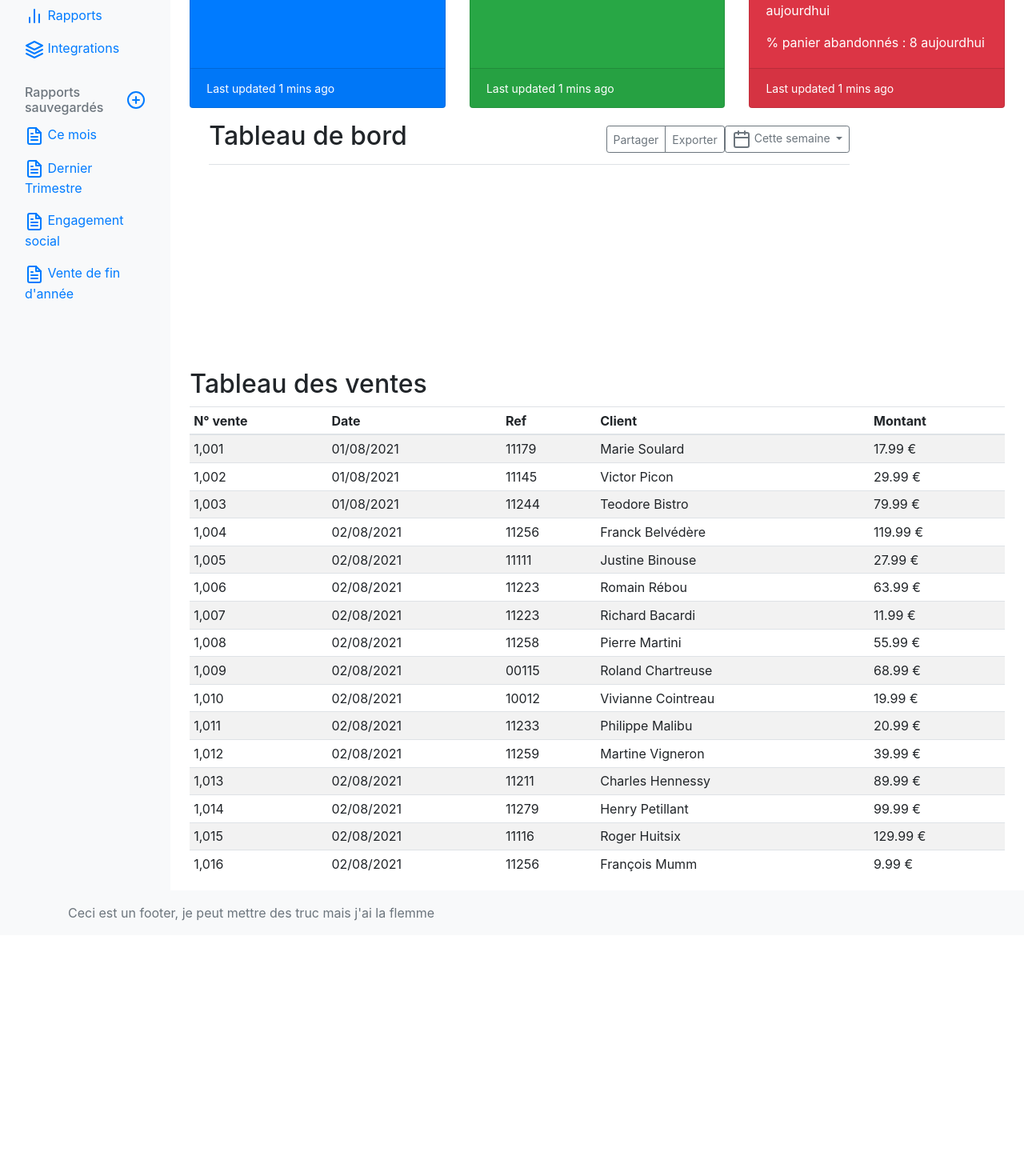
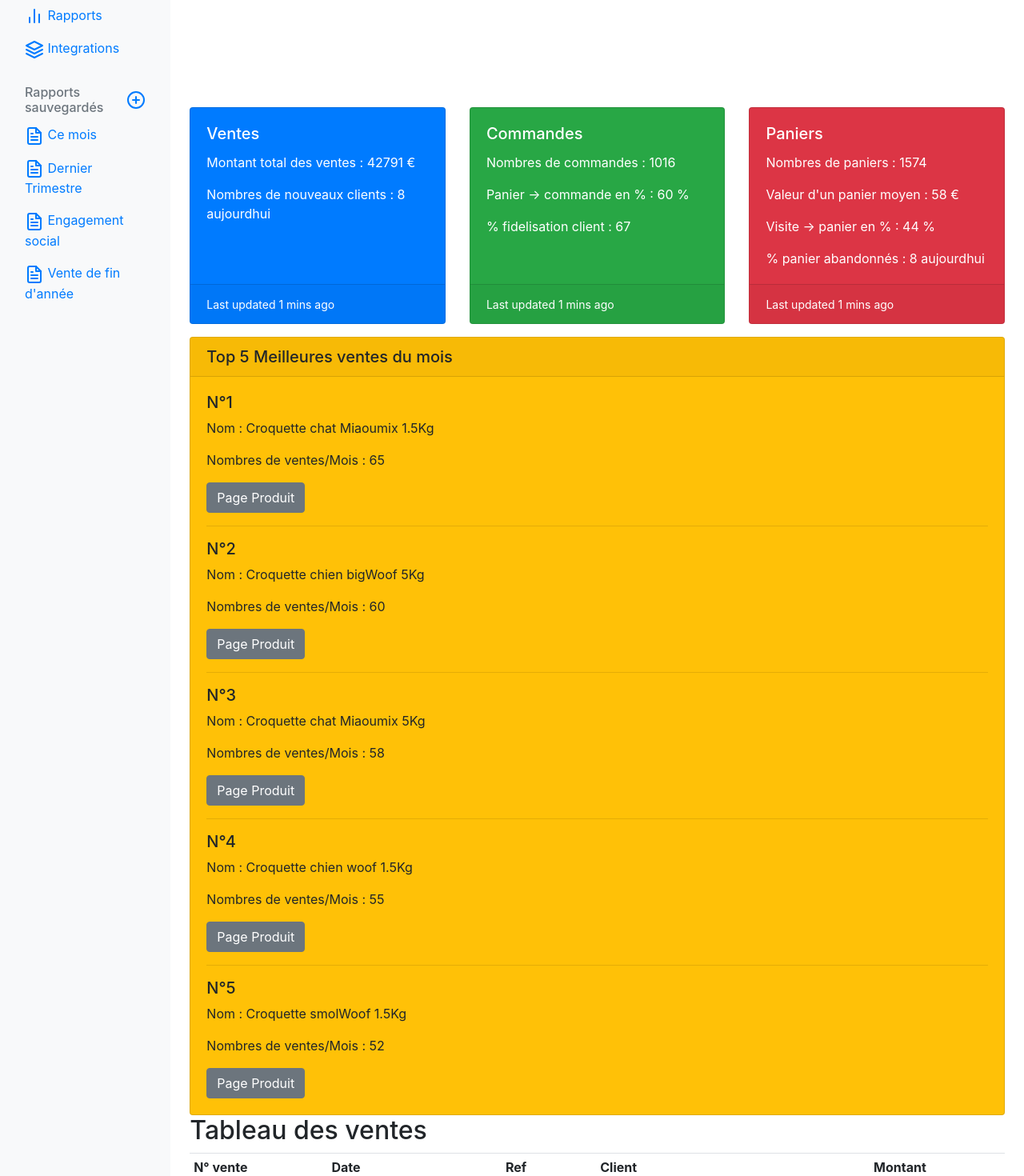
Before and after one commit to Toster/Tpangular1, an Angular app: page / in a window 1280 px wide. Shown: the part 320-1790 px from the top of the page at 80% size. Before the commit the page ends 1489 px from the top, so only its background shows below. Built offline with nearby package versions, Linux system fonts and the light colour scheme.

Commit message:
ajout top 5 ventes et petites finitions

```diff
--- a/src/app/dashboard/dashboard.component.html
+++ b/src/app/dashboard/dashboard.component.html
@@ -16,9 +16,9 @@
         class="col-md-3 col-lg-2 d-md-block bg-light sidebar collapse"></app-sidebar>
 
 
-        <main class="col-md-9 ms-sm-auto col-lg-10 px-md-4 pt-5"><div class="chartjs-size-monitor"><div class="chartjs-size-monitor-expand"><div class=""></div></div><div class="chartjs-size-monitor-shrink"><div class=""></div></div></div>
+        <main class="col-md-9 ms-sm-auto col-lg-10 px-md-4 pt-3"><div class="chartjs-size-monitor"><div class="chartjs-size-monitor-expand"><div class=""></div></div><div class="chartjs-size-monitor-shrink"><div class=""></div></div></div>
+          <app-graphcourbes></app-graphcourbes>
           <app-ventecommandepanier></app-ventecommandepanier>
-          <app-graphcourbes></app-graphcourbes>
           <app-tableauvente></app-tableauvente>
 
         </main>
--- a/src/app/ventecommandepanier/ventecommandepanier.component.html
+++ b/src/app/ventecommandepanier/ventecommandepanier.component.html
@@ -1,9 +1,10 @@
-<div class="row row-cols-1 row-cols-md-3 g-4">
+<div class="row row-cols-1 row-cols-md-3 g-4 pb-3">
   <div class="col">
     <div class="card h-100 bg-primary">
       <div class="card-body">
         <h5 class="card-title text-white">Ventes</h5>
         <p class="card-text text-white">Montant total des ventes : 42791 €</p>
+        <p class="card-text text-white">Nombres de nouveaux clients : 8 aujourdhui</p>
       </div>
       <div class="card-footer">
         <small class=" text-white">Last updated 1 mins ago</small>
@@ -15,6 +16,7 @@
       <div class="card-body">
         <h5 class="card-title text-white">Commandes</h5>
         <p class="card-text text-white">Nombres de commandes : 1016</p>
+        <p class="card-text text-white">Panier -> commande en % : 60 %</p>
         <p class="card-text text-white">% fidelisation client : 67</p>
       </div>
       <div class="card-footer">
@@ -28,7 +30,7 @@
         <h5 class="card-title text-white">Paniers</h5>
         <p class="card-text text-white">Nombres de paniers : 1574</p>
         <p class="card-text text-white">Valeur d'un panier moyen : 58 €</p>
-        <p class="card-text text-white">Nombres de nouveaux clients : 8 aujourdhui</p>
+        <p class="card-text text-white">Visite -> panier en % : 44 % </p>
         <p class="card-text text-white">% panier abandonnés : 8 aujourdhui</p>
       </div>
       <div class="card-footer">
@@ -36,4 +38,35 @@
       </div>
     </div>
   </div>
+
 </div>
+
+<div class="card bg-warning">
+    <h5 class="card-header">Top 5 Meilleures ventes du mois</h5>
+    <div class="card-body">
+      <h5 class="">N°1</h5>
+      <p class="card-text">Nom : Croquette chat Miaoumix 1.5Kg</p>
+      <p class="card-text">Nombres de ventes/Mois : 65 </p>
+      <a href="#" class="btn btn-secondary">Page Produit</a>
+      <hr>
+      <h5 class="">N°2</h5>
+      <p class="card-text">Nom : Croquette chien bigWoof 5Kg</p>
+      <p class="card-text">Nombres de ventes/Mois : 60 </p>
+      <a href="#" class="btn btn-secondary">Page Produit</a>
+      <hr>
+      <h5 class="">N°3</h5>
+      <p class="card-text">Nom : Croquette chat Miaoumix 5Kg</p>
+      <p class="card-text">Nombres de ventes/Mois : 58 </p>
+      <a href="#" class="btn btn-secondary">Page Produit</a>
+      <hr>
+      <h5 class="">N°4</h5>
+      <p class="card-text">Nom : Croquette chien woof 1.5Kg</p>
+      <p class="card-text">Nombres de ventes/Mois : 55 </p>
+      <a href="#" class="btn btn-secondary">Page Produit</a>
+      <hr>
+      <h5 class="">N°5</h5>
+      <p class="card-text">Nom : Croquette smolWoof 1.5Kg</p>
+      <p class="card-text">Nombres de ventes/Mois : 52 </p>
+      <a href="#" class="btn btn-secondary">Page Produit</a>
+    </div>
+  </div>
```
